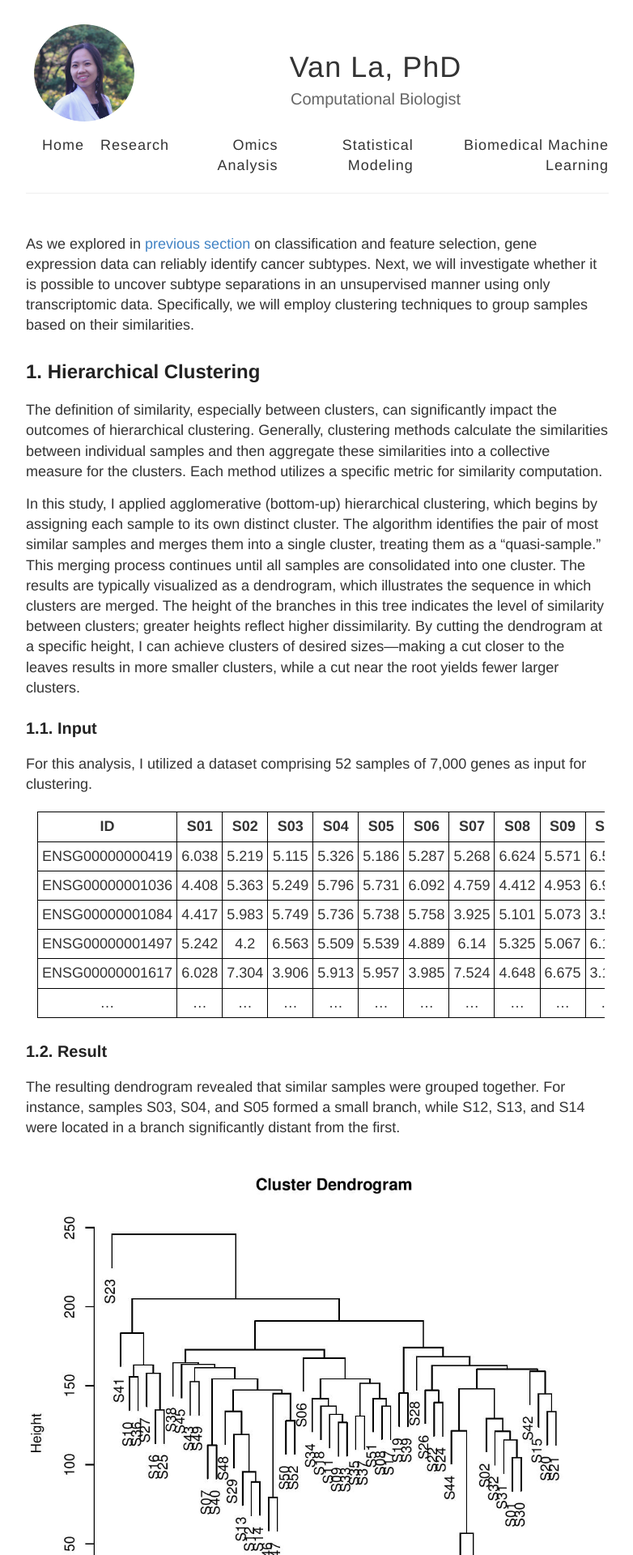
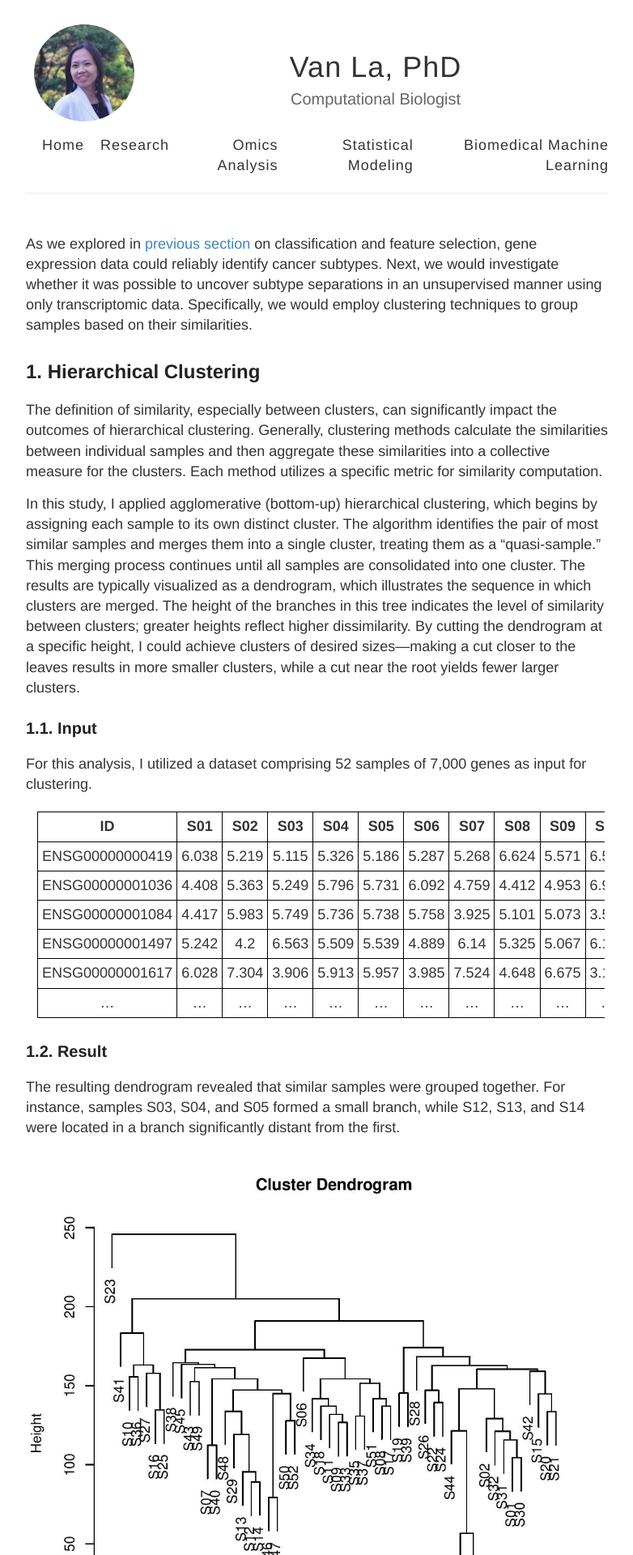
Before and after one commit to vanngocthuyla/vanngocthuyla.github.io, a Jekyll site: the page built from posts/ML/unsupervised.md, in a window 1280 px wide. Shown: the top 1920 px of the page at 81% size, without its empty margins (248-1030 px from the left). Built offline with Jekyll 4.4.1, drawn with Linux system fonts in a browser that asks for light colours; our own code applies the rules of GitHub Pages for plain Markdown files; some of the changed text lies outside the part shown.

Commit message:
Update unsupervised.md

```diff
--- a/posts/ML/unsupervised.md
+++ b/posts/ML/unsupervised.md
@@ -1,10 +1,10 @@
-As we explored in [previous section](https://vanngocthuyla.github.io/posts/ML/supervised/) on classification and feature selection, gene expression data can reliably identify cancer subtypes. Next, we will investigate whether it is possible to uncover subtype separations in an unsupervised manner using only transcriptomic data. Specifically, we will employ clustering techniques to group samples based on their similarities.
+As we explored in [previous section](https://vanngocthuyla.github.io/posts/ML/supervised/) on classification and feature selection, gene expression data could reliably identify cancer subtypes. Next, we would investigate whether it was possible to uncover subtype separations in an unsupervised manner using only transcriptomic data. Specifically, we would employ clustering techniques to group samples based on their similarities.
 
 ## 1. Hierarchical Clustering
 
 The definition of similarity, especially between clusters, can significantly impact the outcomes of hierarchical clustering. Generally, clustering methods calculate the similarities between individual samples and then aggregate these similarities into a collective measure for the clusters. Each method utilizes a specific metric for similarity computation.
 
-In this study, I applied agglomerative (bottom-up) hierarchical clustering, which begins by assigning each sample to its own distinct cluster. The algorithm identifies the pair of most similar samples and merges them into a single cluster, treating them as a "quasi-sample." This merging process continues until all samples are consolidated into one cluster. The results are typically visualized as a dendrogram, which illustrates the sequence in which clusters are merged. The height of the branches in this tree indicates the level of similarity between clusters; greater heights reflect higher dissimilarity. By cutting the dendrogram at a specific height, I can achieve clusters of desired sizes—making a cut closer to the leaves results in more smaller clusters, while a cut near the root yields fewer larger clusters.
+In this study, I applied agglomerative (bottom-up) hierarchical clustering, which begins by assigning each sample to its own distinct cluster. The algorithm identifies the pair of most similar samples and merges them into a single cluster, treating them as a "quasi-sample." This merging process continues until all samples are consolidated into one cluster. The results are typically visualized as a dendrogram, which illustrates the sequence in which clusters are merged. The height of the branches in this tree indicates the level of similarity between clusters; greater heights reflect higher dissimilarity. By cutting the dendrogram at a specific height, I could achieve clusters of desired sizes—making a cut closer to the leaves results in more smaller clusters, while a cut near the root yields fewer larger clusters.
 
 ### 1.1. Input
 
@@ -25,7 +25,7 @@
 
 <img src='https://vanngocthuyla.github.io/images/ML/Hclust_Plot.jpg' width="800">
 
-If the number of clusters is set to five, the algorithm will return the assigned cluster for each sample.
+If the number of clusters was set to five, the algorithm would return the assigned cluster for each sample.
 
 |Sample|Cluster ID|
 |:----:|:-------:|
@@ -90,11 +90,11 @@
 
 ### 2.1. Input
 
-We continue to work with the same input data of 52 samples as described in 1.1.
+I worked with the same input data of 52 samples as described in 1.1.
 
 ### 2.2. Result
 
-The resulting table is straightforward, with each sample assigned to a cluster.
+The resulting table was straightforward, with each sample assigned to a cluster.
 
 |Sample|Cluster ID|
 |:----:|:-------:|
```
